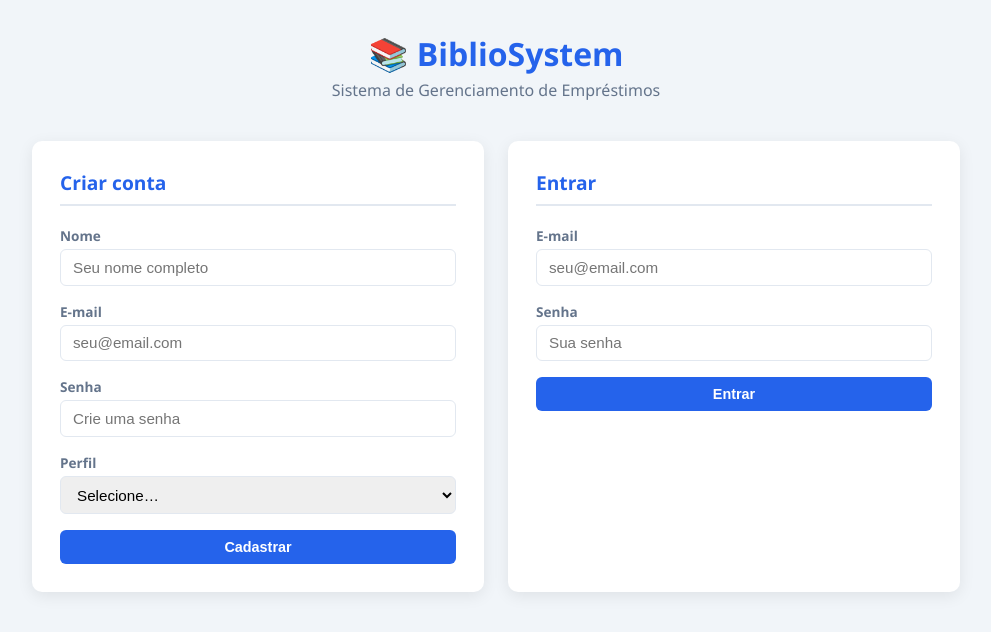
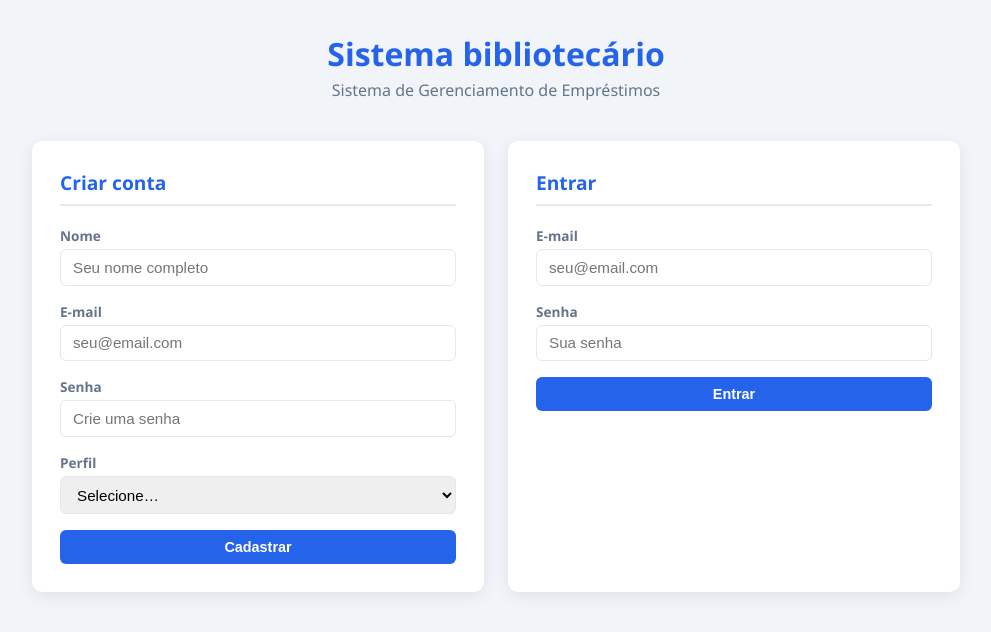
Before and after one commit to dacostavictor/Gerenciamento-de-empr-stimos-de-livros, a website: page public/index.html in a window 1280 px wide. Shown: the whole page, without its empty margins (144-1135 px from the left). Drawn offline with Linux system fonts and the light colour scheme.

Commit message:
removendo título

```diff
--- a/public/index.html
+++ b/public/index.html
@@ -9,7 +9,7 @@
   <body>
     <div class="page-wrapper">
       <header class="site-header">
-        <div class="logo">📚 BiblioSystem</div>
+        <div class="logo">Sistema bibliotecário</div>
         <p class="site-subtitle">Sistema de Gerenciamento de Empréstimos</p>
       </header>
 
```
Also changed, not shown: public/bibliotecario.html (+1 -1 lines), public/leitor.html (+1 -1 lines), README.md.
